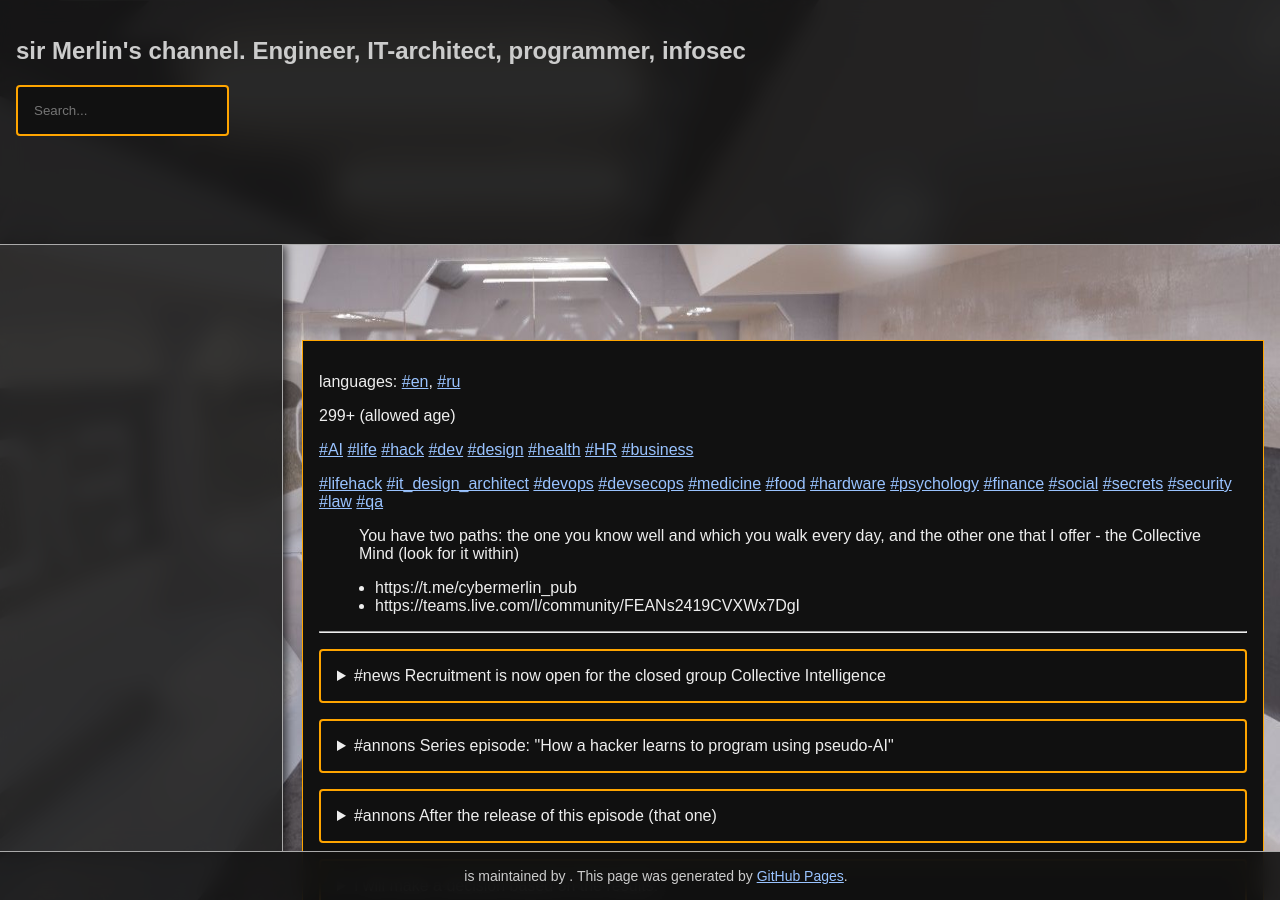
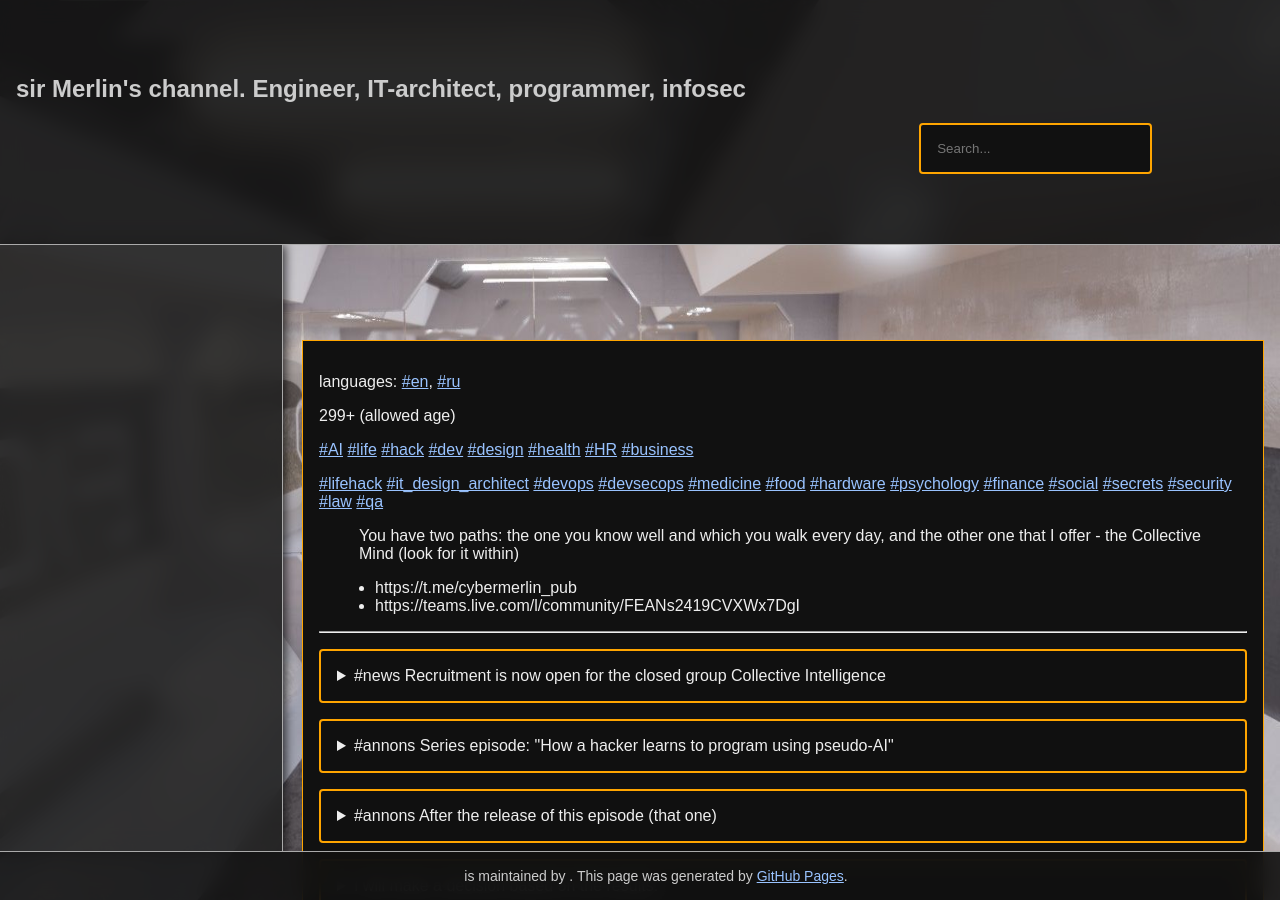
Before and after one commit to cybermerlin/CyberMerlin, a Jekyll site: the page built from index.md, in a window 1280 px wide and 900 px high. Built offline with Jekyll 4.4.1, drawn with Linux system fonts in a browser that asks for light colours; comment, search, counter and statistics services are not loaded.

Commit message:
feat: enhance header styling with input and project name adjustments

```diff
--- a/assets/css/style.css
+++ b/assets/css/style.css
@@ -25,6 +25,21 @@
   margin-bottom: 0;
   backdrop-filter: blur(10px);
   -webkit-backdrop-filter: blur(10px); /* Safari support */
+}
+.page-header input {
+  width: 15%;
+  right: 5rem;
+  display: inline-block;
+  position: absolute;
+}
+.page-header p {
+  margin: 0;
+  display: inline;
+  margin-left: 3rem;
+}
+.page-header .projet-name {
+  margin-top: 0;
+  display: inline;
 }
 
 /* Sidebar Container */
```
